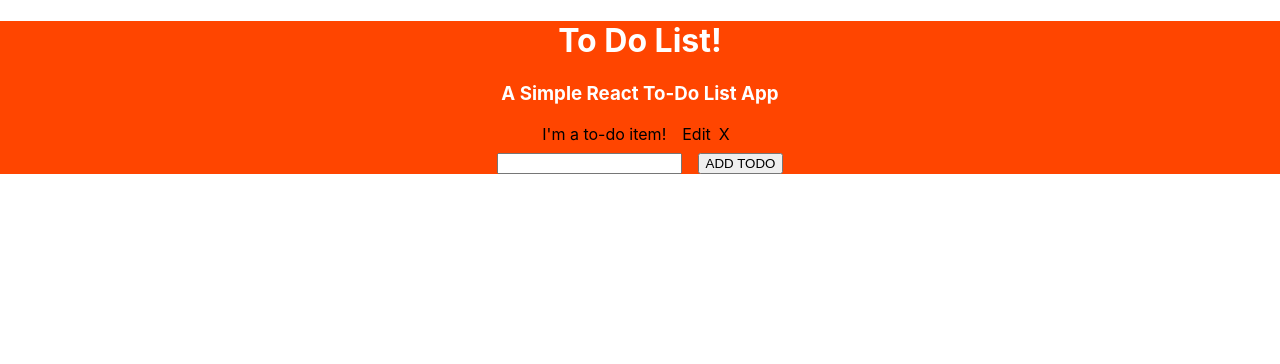
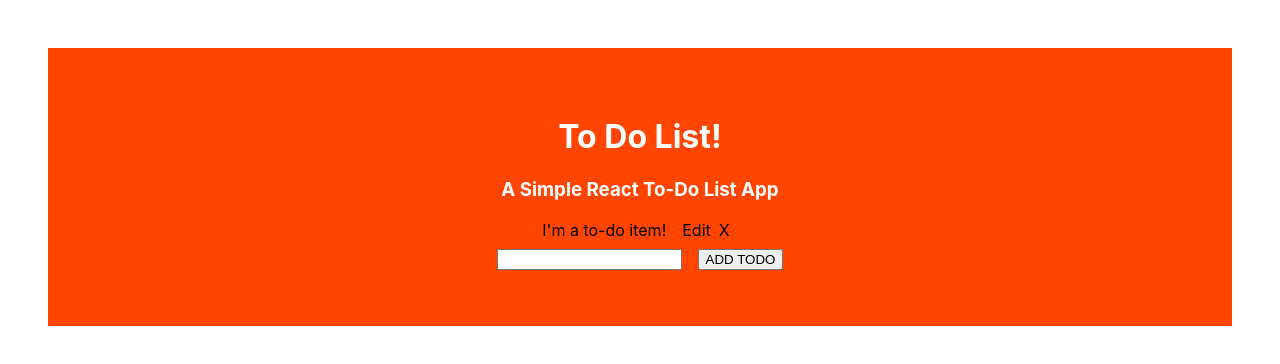
Before and after one commit to Proclus01/to-do-list, a React (Create React App) app: page / in a window 1280 px wide. Shown: the top 364 px of the page. Built offline with nearby package versions, Linux system fonts and the light colour scheme.

Commit message:
correct margins and padding

```diff
--- a/src/ToDoList.css
+++ b/src/ToDoList.css
@@ -2,6 +2,8 @@
     background-color: orangered;
     justify-content: center;
     text-align: center;
+    margin: 3em;
+    padding: 3em;
 }
 
 #title {
```
